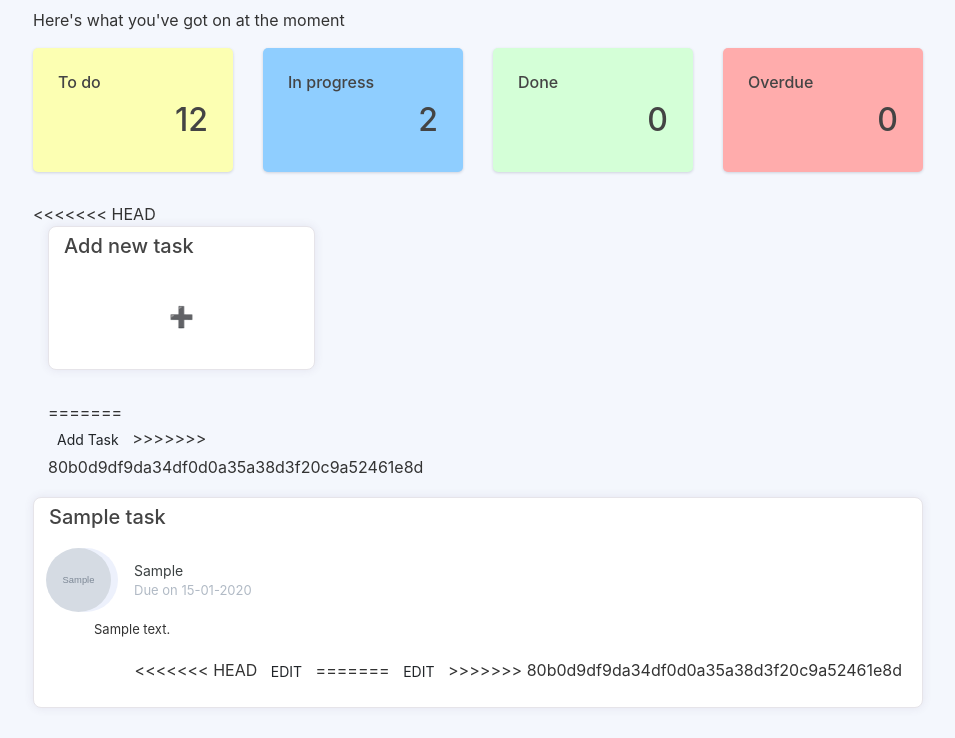
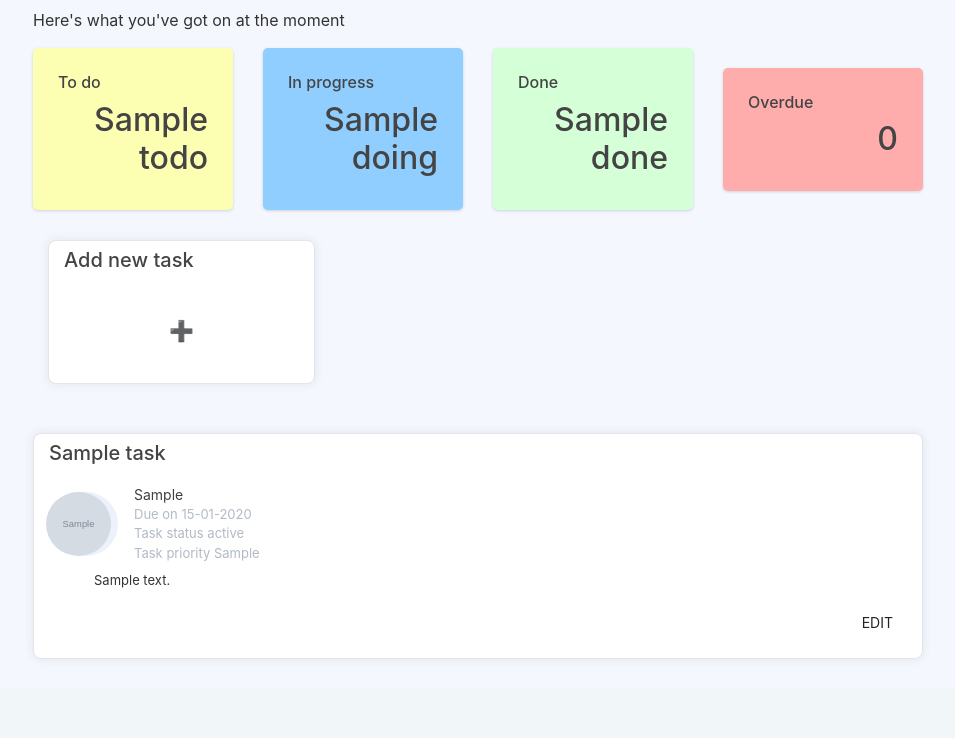
Before and after one commit to csidon/dopeticks, a Python web app: template dopeticksApp/dopeticks/templates/dashboard.html in a window 1280 px wide. Shown: the part 118-856 px from the top of the page, without its empty margins (67-1022 px from the left). After the commit the page ends 777 px from the top, so only its background shows below. Run offline with Jinja, Linux system fonts and the light colour scheme; the template is opened without the code that fills it: most values are stand-ins (such as "Sample title", 1, 10 or a date in 2020); grey boxes marked "Sample" are stand-in pictures.

Commit message:
Changed dropdowns to radio buttons. Values are pulled back to database. bugs all fixed, still not SPA. Dashboard now reflects live numbers from db :)

```diff
--- a/dopeticksApp/dopeticks/templates/dashboard.html
+++ b/dopeticksApp/dopeticks/templates/dashboard.html
@@ -5,14 +5,15 @@
 		<p>Here's what you've got on at the moment</p>
 	</div>
 	<section>
+		<div class="container">
+			<!-- ToDo, Doing, Done summary cards -->
+		    <div class="row d-flex justify-content-center align-items-center">
 
-			<div class="container">
-		    <div class="row d-flex justify-content-center align-items-center">
 		        <div class="col-md-4 col-xl-3">
 					<div class="card bg-c-yellow order-card cardTag" onclick="myFunction()">
 						<div class="card-block">
 							<h6 class="m-b-20">To do</h6>
-							<h2 class="text-right"><i class="fa fa-cart-plus f-left"></i><span>12</span></h2>
+							<h2 class="text-right"><i class="fa fa-cart-plus f-left"></i><span>{{ todo }}</span></h2>
 						</div>
 					</div>
 		        </div>
@@ -21,18 +22,16 @@
 		            <div class="card bg-c-blue order-card cardTag">
 		                <div class="card-block">
 		                    <h6 class="m-b-20">In progress</h6>
-		                    <h2 class="text-right"><i class="fa fa-rocket f-left"></i><span>2</span></h2>
+		                    <h2 class="text-right"><i class="fa fa-rocket f-left"></i><span>{{ doing }}</span></h2>
 		                </div>
 		            </div>
 		        </div>
-
-
 
 		        <div class="col-md-4 col-xl-3">
 		            <div class="card bg-c-green order-card cardTag">
 		                <div class="card-block">
 		                    <h6 class="m-b-20">Done</h6>
-		                    <h2 class="text-right"><i class="fa fa-refresh f-left"></i><span>0</span></h2>
+		                    <h2 class="text-right"><i class="fa fa-refresh f-left"></i><span>{{ done }}</span></h2>
 		                </div>
 		            </div>
 		        </div>
@@ -46,26 +45,19 @@
 		            </div>
 		        </div>
 			</div>
-<<<<<<< HEAD
-<!--			<div class="widget-49">-->
-<!--				<a href={{ url_for('newTask') }} class="btn btn-sm btn-flash-border-primary">Add Task</a>-->
-<!--			</div>-->
+			<!-- End of summary cards -->
+
 			<div class="col-lg-4">
 				<div class="card card-margin text-center ">
 					<div class="card-header no-border">
 						<h5 class="card-title">Add new task</h5>
 					</div>
 					<div class="card-body pt-0" style="font-size:3em;">
-						<a href={{ url_for('newTask') }} class="btn btn-lg btn-flash-border-primary ">
-							&#10133
-						</a>
+						<a href={{ url_for('tasks.newTask') }} class="btn btn-lg btn-flash-border-primary ">&#10133</a>
 					</div>
 				</div>
-=======
-			<div class="widget-49">
-				<a href={{ url_for('tasks.newTask') }} class="btn btn-sm btn-flash-border-primary">Add Task</a>
->>>>>>> 80b0d9df9da34df0d0a35a38d3f20c9a52461e8d
 			</div>
+
 		</div>
 	</section>
 
@@ -86,19 +78,19 @@
 											<img class="rounded-circle article-img" src="{{ url_for('static', filename='profilePics/' + task.owner.userImage) }}">
 										</div>
 										<div class="widget-49-meeting-info">
-											<span class="widget-49-pro-title">{{ task.owner.userFirstName}}</span>
+											<span class="widget-49-pro-title">{{ task.owner.userFirstName }}</span>
 											<span class="widget-49-meeting-time">Due on {{ task.taskDue.strftime('%d-%m-%Y') }}</span>
+											<span class="widget-49-meeting-time">Task status {{ task.taskStatus }}</span>
+											<span class="widget-49-meeting-time">Task priority {{ task.taskPriority }}</span>
 										</div>
 									</div>
 									<ol class="widget-49-meeting-points">
 										<p> {{ task.taskDescription}}</p>
 									</ol>
 									<div class="widget-49-meeting-action">
-<<<<<<< HEAD
-										<a href= {{ url_for('task', taskID=task.id) }} class="btn btn-sm btn-flash-border-primary">Edit</a>
-=======
+
 										<a href={{ url_for('tasks.updateTask', taskID=task.id) }} class="btn btn-sm btn-flash-border-primary">Edit</a>
->>>>>>> 80b0d9df9da34df0d0a35a38d3f20c9a52461e8d
+
 									</div>
 								</div>
 							</div>
--- a/dopeticksApp/dopeticks/templates/layout.html
+++ b/dopeticksApp/dopeticks/templates/layout.html
@@ -3,9 +3,11 @@
   <head>
     <meta charset="utf-8">
     <meta name="viewport" content="width=device-width, initial-scale=1">
+
+
+    <!-- Putting JQuery here to see if this helps with loading scripts -->
+    <script src="https://cdn.jsdelivr.net/npm/jquery@3.5.1/dist/jquery.slim.min.js" integrity="sha384-DfXdz2htPH0lsSSs5nCTpuj/zy4C+OGpamoFVy38MVBnE+IbbVYUew+OrCXaRkfj" crossorigin="anonymous"></script>
     <!-- Bootstrap CSS -->
-<!--     <link href="https://cdn.jsdelivr.net/npm/bootstrap@5.2.3/dist/css/bootstrap.min.css" rel="stylesheet" integrity="sha384-rbsA2VBKQhggwzxH7pPCaAqO46MgnOM80zW1RWuH61DGLwZJEdK2Kadq2F9CUG65" crossorigin="anonymous">
-    <script defer src="https://cdn.jsdelivr.net/npm/bootstrap@5.2.3/dist/js/bootstrap.bundle.min.js" integrity="sha384-kenU1KFdBIe4zVF0s0G1M5b4hcpxyD9F7jL+jjXkk+Q2h455rYXK/7HAuoJl+0I4" crossorigin="anonymous"></script> -->
     <!-- Testing to see if downgrading to 4.6 works for dropdowns.. it does!! -->
     <link rel="stylesheet" href="https://cdn.jsdelivr.net/npm/bootstrap@4.6.2/dist/css/bootstrap.min.css" integrity="sha384-xOolHFLEh07PJGoPkLv1IbcEPTNtaed2xpHsD9ESMhqIYd0nLMwNLD69Npy4HI+N" crossorigin="anonymous">
 
@@ -97,7 +99,8 @@
 		<script src="https://cdn.jsdelivr.net/npm/bootstrap@5.2.3/dist/js/bootstrap.min.js" integrity="sha384-cuYeSxntonz0PPNlHhBs68uyIAVpIIOZZ5JqeqvYYIcEL727kskC66kF92t6Xl2V" crossorigin="anonymous"></script> -->
 
 		<!-- Again testing to see if 4.6 works.. it does!! -->
-		<script src="https://cdn.jsdelivr.net/npm/jquery@3.5.1/dist/jquery.slim.min.js" integrity="sha384-DfXdz2htPH0lsSSs5nCTpuj/zy4C+OGpamoFVy38MVBnE+IbbVYUew+OrCXaRkfj" crossorigin="anonymous"></script>
+
+
 		<script src="https://cdn.jsdelivr.net/npm/bootstrap@4.6.2/dist/js/bootstrap.bundle.min.js" integrity="sha384-Fy6S3B9q64WdZWQUiU+q4/2Lc9npb8tCaSX9FK7E8HnRr0Jz8D6OP9dO5Vg3Q9ct" crossorigin="anonymous"></script>
 		<script src="{{ url_for('static', filename='myscripts.js') }}"></script>
 
```
Also changed, not shown: dopeticksApp/dopeticks/main/routes.py (+10 -1 lines), dopeticksApp/dopeticks/tasks/forms.py (+6 -5 lines), dopeticksApp/dopeticks/tasks/routes.py (+20 -25 lines), dopeticksApp/dopeticks/templates/account.html (+6 -5 lines), dopeticksApp/dopeticks/templates/createTask.html (+39 -28 lines).
